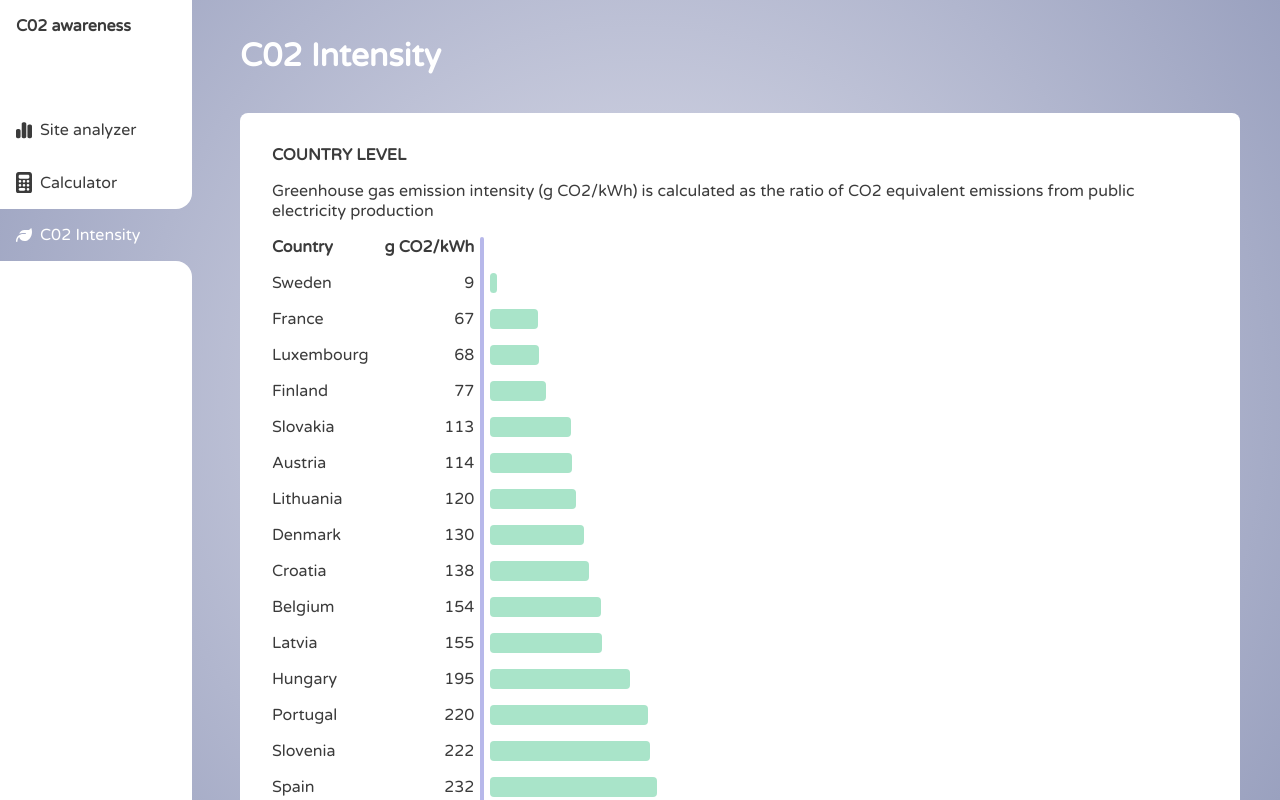
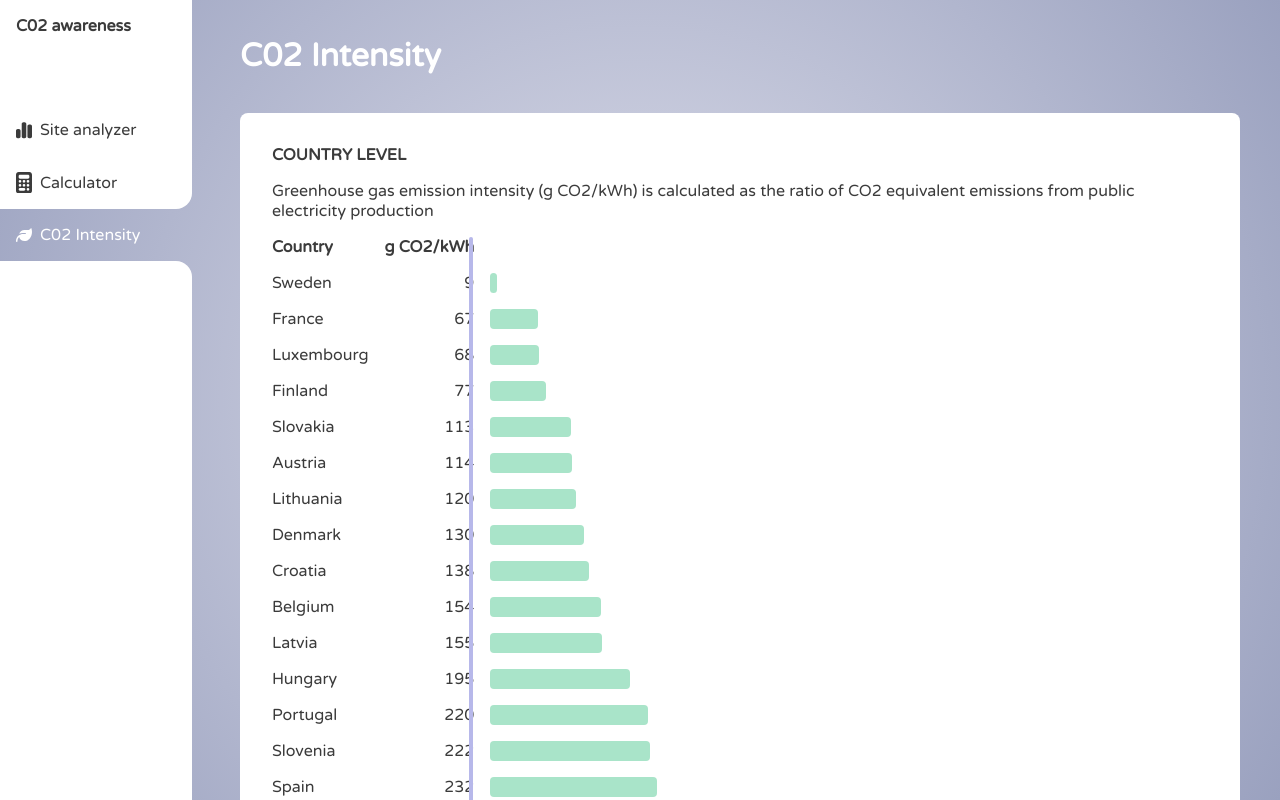
Before and after one commit to Maximilian-R/co2-web-awareness, a Next.js app in the folder website/: page /intensity in a window 1280 px wide. Shown: the top 800 px of the page. Built offline with nearby package versions, Linux system fonts and the light colour scheme.

Commit message:
move position

```diff
--- a/website/styles/Intensity.module.css
+++ b/website/styles/Intensity.module.css
@@ -10,7 +10,7 @@
   position: absolute;
   height: 100%;
   width: 0.25rem;
-  left: 13rem;
+  left: 12.3rem;
   top: 0;
   background: var(--color-3);
   border-radius: 0.5rem;
```
